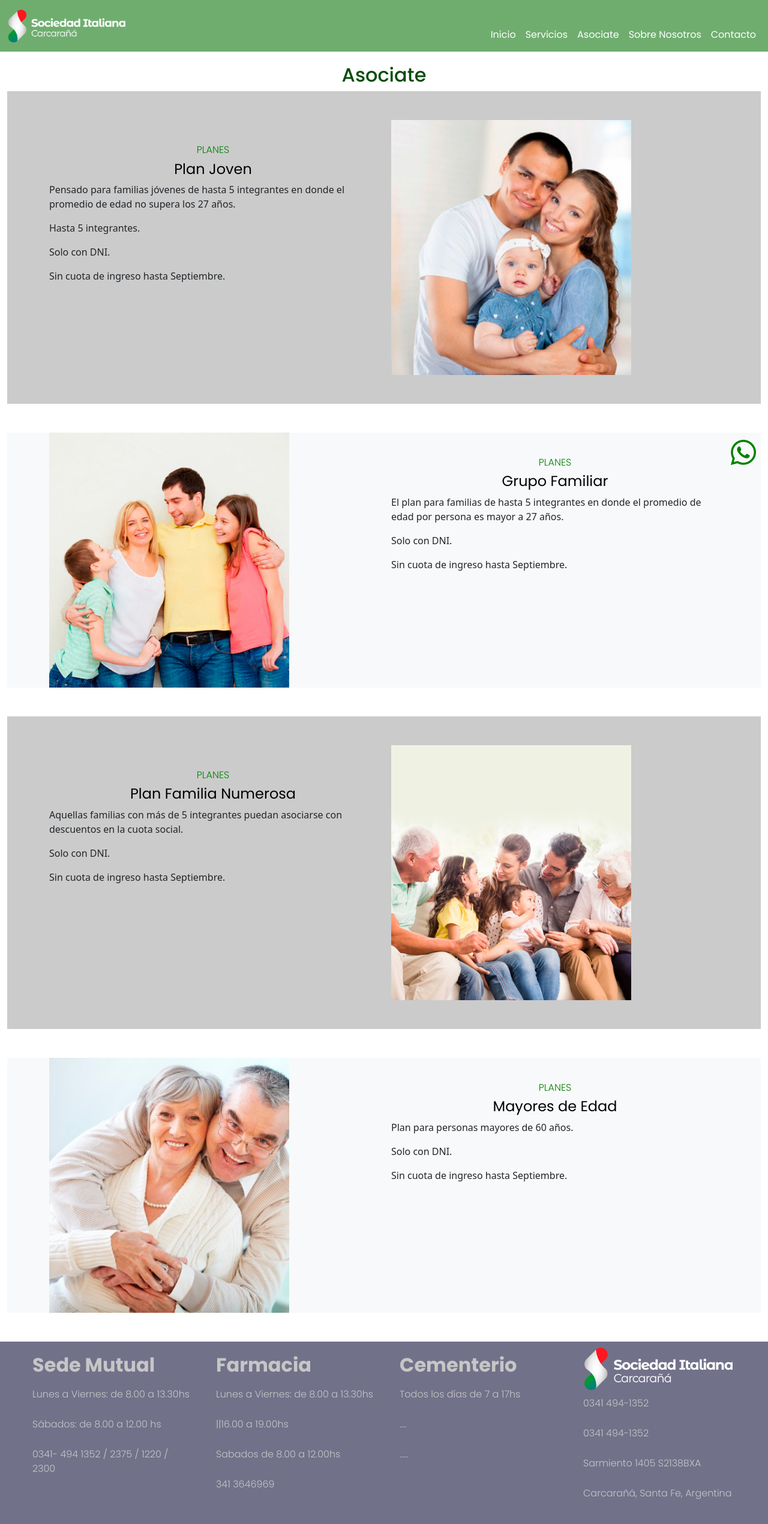
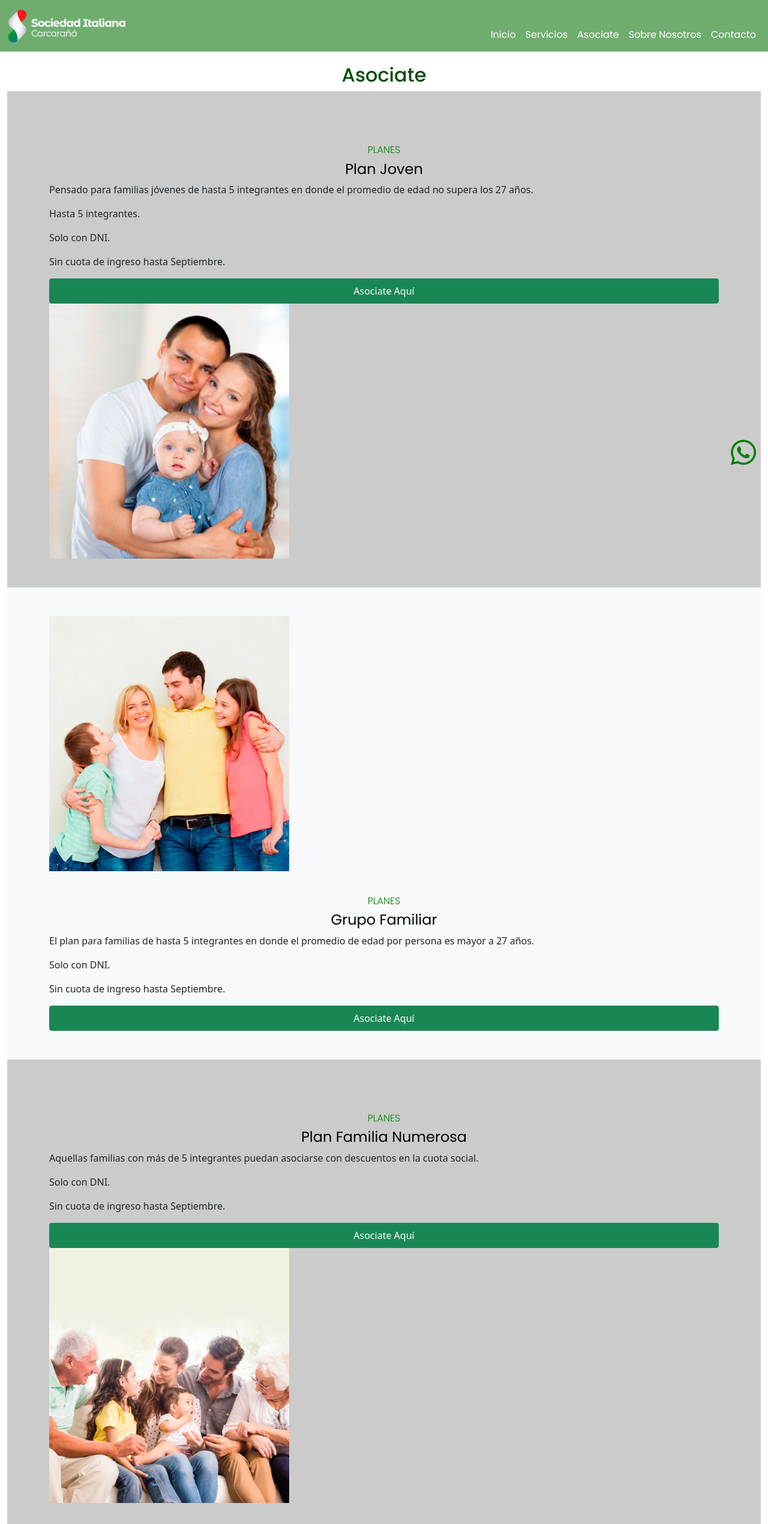
Before and after one commit to Luciana-Magnani/Curso-CoderHouse, a website: page pages/asociate.html in a window 1280 px wide. Shown: the top 2540 px of the page at 60% size. Drawn offline with Linux system fonts and the light colour scheme.

Commit message:
arreglo asociate

```diff
--- a/pages/asociate.html
+++ b/pages/asociate.html
@@ -74,18 +74,21 @@
         </header>
 
 
-        <main class="container-fluid">
+        <main class="container-fluid magoya">
             <h1 class="h1depaginas">Asociate</h1>
+
             <section class="colorPlanes padrePlan d-flex">
                 <div class="container align-items-center justify-content-center">
                     <div class="row my-5">
-                        <div class="col-6 col-xs-12">
-                            <h4 class="tituloPlanes  text-center">PLANES</h4>
+                        <div class="col-6 col-sm-12">
+                            <h4 class="tituloPlanes  text-center ">PLANES</h4>
                             <h3 class="h3novedades  text-center">Plan Joven</h3>
                             <p >Pensado para familias jóvenes de hasta 5 integrantes en donde el promedio de edad no supera los 27 años.</p>
                             <p>Hasta 5 integrantes.</p>
                             <p>Solo con DNI.</p>
                             <p>Sin cuota de ingreso hasta Septiembre.</p>
+                            <a class="nav-link text-white btn btn-success col-3 col-sm-12" href="../pages/contacto.html">Asociate Aquí</a>
+
                         </div>
                         <div class="col-6 col-xs-12">
                             <img src="../assets/img/plan_1.jpg " alt="familia 1" width="400" height="400" class="img-fluid" >
@@ -95,18 +98,20 @@
             </section>
 
 
-            <section class="bg-light">
+            <section class="bg-light padrePlan d-flex">
                 <div class="container">
                     <div class="row my-5">
-                        <div class="col-6 col-xs-12">
+                        <div class="col-6 col-sm-12">
                             <img src="../assets/img/plan_2.jpg" alt="familia 3" width="400" height="400" class="img-fluid" >
                         </div>
-                        <div class="col-6 col-xs-12">
+                        <div class="col-6 col-sm-12">
                             <h4 class="tituloPlanes  text-center">PLANES</h4>
                             <h3 class="h3novedades  text-center">Grupo Familiar</h3>
                             <p>El plan para familias de hasta 5 integrantes en donde el promedio de edad por persona es mayor a 27 años.</p>
                             <p>Solo con DNI.</p>
                             <p>Sin cuota de ingreso hasta Septiembre.</p>
+                            <a class="nav-link text-white btn btn-success col-3 col-sm-12" href="../pages/contacto.html">Asociate Aquí</a>
+
                         </div>
                     </div>
                 </div>
@@ -115,12 +120,13 @@
             <section class="colorPlanes padrePlan d-flex">
                 <div class="container align-items-center justify-content-center">
                     <div class="row my-5">
-                        <div class="col-6 col-xs-12">
+                        <div class="col-6 col-sm-12">
                             <h4 class="tituloPlanes  text-center">PLANES</h4>
                             <h3 class="h3novedades  text-center">Plan Familia Numerosa</h3>
                             <p>Aquellas familias con más de 5 integrantes puedan asociarse con descuentos en la cuota social.</p>
                             <p>Solo con DNI.</p>
                             <p>Sin cuota de ingreso hasta Septiembre.</p>
+                            <a class="nav-link text-white btn btn-success col-3 col-sm-12" href="../pages/contacto.html">Asociate Aquí</a>
                         </div>
                         <div class="col-6 col-xs-12">
                             <img src="../assets/img/plan_3.jpg" alt="familia 4" width="400" height="400" class="img-fluid">
@@ -130,18 +136,19 @@
             </section>
 
 
-            <section class="bg-light">
+            <section class="bg-light padrePlan d-flex">
                 <div class="container">
                     <div class="row my-5">
-                        <div class="col-6 col-xs-12">
+                        <div class="col-6 col-sm-12">
                             <img src="../assets/img/plan_4.jpg" alt="familia 4" width="400" height="400" class="img-fluid">
                         </div>
-                        <div class="col-6 col-xs-12">
+                        <div class="col-6 col-sm-12 container">
                             <h4 class="tituloPlanes  text-center">PLANES</h4>
                             <h3 class="h3novedades  text-center">Mayores de Edad</h3>
                             <p>Plan para personas mayores de 60 años.</p>
                             <p>Solo con DNI.</p>
                             <p>Sin cuota de ingreso hasta Septiembre.</p>
+                            <a class="nav-link text-white btn btn-success col-3 col-sm-12" href="../pages/contacto.html">Asociate Aquí</a>
                         </div>
                     </div>
                 </div>
@@ -151,83 +158,6 @@
 
 
         </main>
-
-        <!--<main class="container-fluid col-12">
-            <h1 class="h1depaginas">Asociate</h1>
-
-            <section class="row colorPlanes">
-                <div class="row ">
-                    <h4 class="tituloPlanes col-12">PLANES</h4>
-                    <h3 class="h3novedades col-12">Plan Joven</h3>
-                </div>
-                <div class="padrePlan row col-12 d-flex align-items-center justify-content-center">
-                    <div class="col-8 pTexto  text-center">
-                        <p>Pensado para familias jóvenes de hasta 5 integrantes en donde el promedio de edad no supera los 27 años.</p>
-                        <p>Hasta 5 integrantes.</p>
-                        <p>Solo con DNI.</p>
-                        <p>Sin cuota de ingreso hasta Septiembre.</p>
-                    </div>
-                    <div class="col-4  text-center">
-                        <img src="../assets/img/plan_1.jpg " alt="familia 1" width="400" height="400" >
-                    </div>
-                </div>
-            </section>
-
-
-            <section class="row">
-                <div class="row">
-                    <h4 class="tituloPlanes col-12">PLANES</h4>
-                    <h3 class="h3novedades col-12">Grupo Familiar</h3>
-                </div>
-                <div class=" padrePlan row col-12 d-flex align-items-center justify-content-center">
-                    <div class="col-4">
-                        <img src="../assets/img/plan_2.jpg" alt="familia 3" width="400" height="400" >
-                    </div>
-                    <div class="col-8 pTexto  text-center ">
-                        <p>El plan para familias de hasta 5 integrantes en donde el promedio de edad por persona es mayor a 27 años.</p>
-                        <p>Solo con DNI.</p>
-                        <p>Sin cuota de ingreso hasta Septiembre.</p>
-                    </div>
-                </div>
-            </section>
-
-
-            <section class="row colorPlanes">
-                <div class="row ">
-                    <h4 class="tituloPlanes col-12">PLANES</h4>
-                    <h3 class="h3novedades col-12">Plan Familia Numerosa</h3>
-                </div>
-                <div class="padrePlan row col-12 d-flex align-items-center justify-content-center">
-                    <div class="col-8 pTexto  text-center">
-                        <p>Aquellas familias con más de 5 integrantes puedan asociarse con descuentos en la cuota social.</p>
-                        <p>Solo con DNI.</p>
-                        <p>Sin cuota de ingreso hasta Septiembre.</p>
-                    </div>
-                    <div class="col-4  text-center">
-                        <img src="../assets/img/plan_3.jpg" alt="familia 4" width="400" height="400" >
-                    </div>
-                </div>
-            </section>
-
-
-
-            <section class="row">
-                <div class="row">
-                    <h4 class="tituloPlanes col-12">PLANES</h4>
-                    <h3 class="h3novedades col-12">Mayores de Edad</h3>
-                </div>
-                <div class=" padrePlan row col-12 d-flex align-items-center justify-content-center">
-                    <div class="col-4">
-                        <img src="../assets/img/plan_4.jpg" alt="familia 4" width="400" height="400" >
-                    </div>
-                    <div class="col-8 pTexto  text-center ">
-                        <p>Plan para personas mayores de 60 años.</p>
-                        <p>Solo con DNI.</p>
-                        <p>Sin cuota de ingreso hasta Septiembre.</p>
-                    </div>
-                </div>
-            </section>
-        </main> -->
 
 
         <footer class="footer container-fluid">
--- a/scss/_main.scss
+++ b/scss/_main.scss
@@ -405,21 +405,6 @@
     margin-top: 1rem;
   }
 
-
-  .header{
-    .padrePlan {
-      display: flex;
-      flex-wrap: wrap;
-      flex-direction: column;
-      align-items: center;
-    }
-  }
-
-
-  /*.padrePlan img {
-    width: 300px;
-    height: 300px;
-  }*/
   .main iframe {
     width: 100vh;
   }
--- a/scss/_utilitarias.scss
+++ b/scss/_utilitarias.scss
@@ -412,17 +412,7 @@
     flex-direction: column;
     align-items: center;
   }
-  .header{
-    .padrePlan {
-      display: flex;
-      flex-wrap: wrap;
-      flex-direction: column;
-    }
-  }
-  /*.padrePlan img {
-    width: 300px;
-    height: 300px;
-  }*/
+
   .main iframe {
     width: 100vh;
   }
@@ -432,5 +422,13 @@
   .boxAyuda2 img {
     margin-left: 10%;
   }
+  .magoya .padrePlan{
+    display: flex;
+    flex-direction: column;
+    align-items: center;
+
+  }
+
+
 }
 /*# sourceMappingURL=estilos.css.map */
```
Also changed, not shown: pages/servicios.html (+0 -1 lines), assets/img/FamiliaNumerosa-icono.png (added), assets/img/GrupoFamiliar-icono.png (added), assets/img/MayoresEdad-icono.png (added), assets/img/plan-joven-icono.png (added), css/estilos.css, 1 other file.
